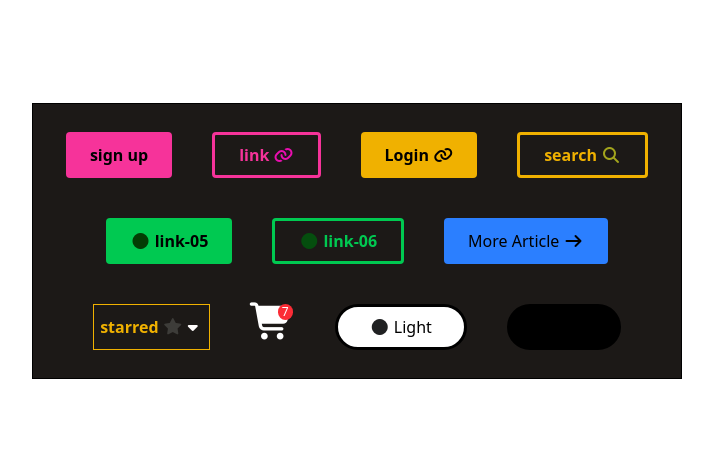
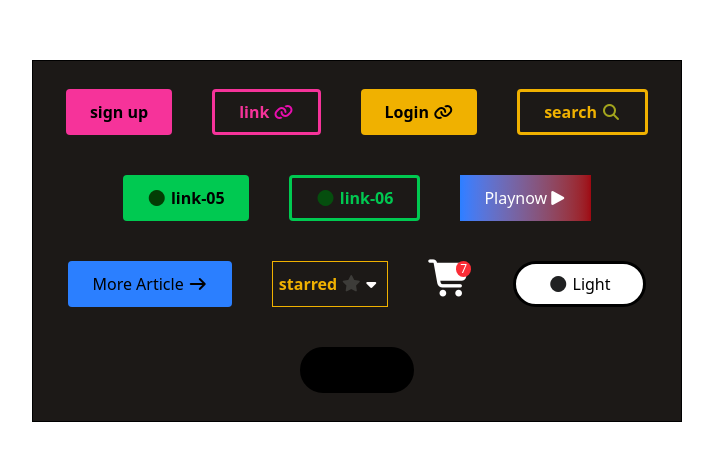
Before and after one commit to jishnusmanoj2004-gif/button-project-1, a plain HTML site: page index.html in a window 1280 px wide. Shown: the part 159-620 px from the top of the page, without its empty margins (283-996 px from the left). Drawn offline with nearby package versions, Linux system fonts and the light colour scheme.

Commit message:
final commit

```diff
--- a/index.html
+++ b/index.html
@@ -16,8 +16,8 @@
         <button class="border-3 border-yellow-500 text-yellow-500 px-6 py-2 rounded-sm font-bold">search <i class="fa-solid fa-magnifying-glass" style="color: rgb(163, 165, 29);"></i></button>
         <button class="bg-green-500 px-6 py-2 rounded-sm font-bold"><i class="fa-solid fa-circle" style="color: rgb(3, 61, 4);"></i> link-05</button>
         <button class="border-3 border-green-500 text-green-500 px-6 py-2 rounded-sm font-bold"><i class="fa-solid fa-circle" style="color: rgb(5, 78, 14);"></i> link-06</button>
+        <button class="text-white px-6 py-2 bg-gradient-to-r from-blue-500 to-red-800">Playnow<i class="fa-solid fa-play" style="color: rgb(255, 255, 255);"></i></button>
         <button class="bg-blue-500 px-6 py-2 rounded-sm ">More Article <i class="fa-solid fa-arrow-right" style="color: rgb(0, 0, 0);"></i></button>
-        <!-- <button class="bg-pink-500 px-6 py-2 rounded-sm">      -->
         <button class="border star icon text-yellow-500 p-1.5 font-bold value="0"> starred <i class="fa-solid fa-star" style="color: rgb(61, 60, 57);"></i><i class="fa-solid fa-caret-down" style="color: rgb(255, 252, 252);"></i></button>
         <div class="relative cursor-point hover:red-500">
             <i class="fa-solid fa-cart-shopping text-4xl" style="color: rgb(255, 255, 255);"></i>
```
